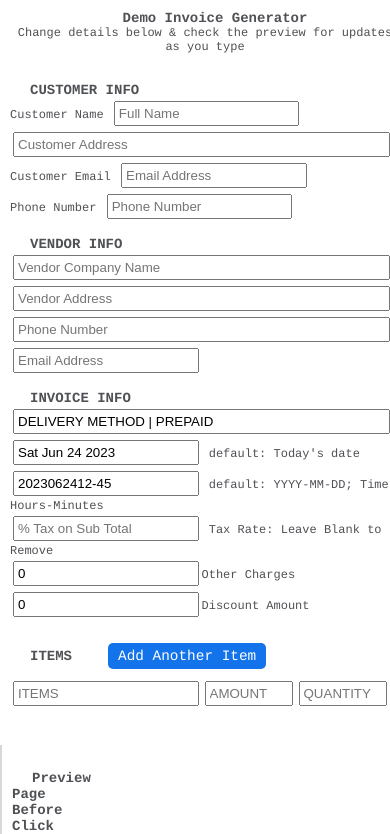
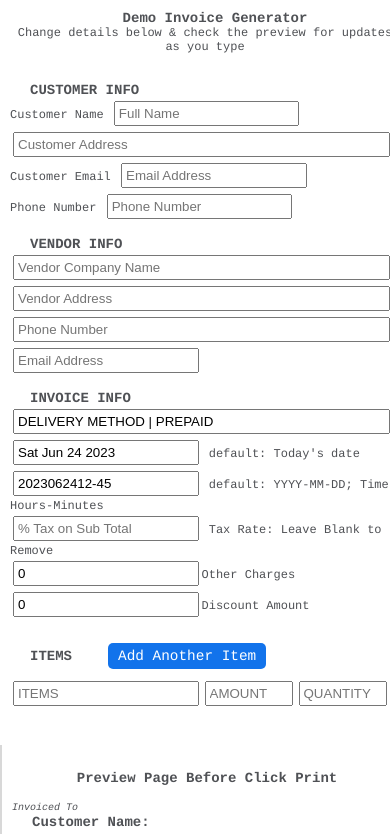
Before and after one commit to demoeyyo/demoGlobalinvoice, a plain HTML site: page index.html in a window 390 px wide. Shown: the top 834 px of the page. Drawn offline with Linux system fonts and the light colour scheme; a script that the page names is missing.

Commit message:
Update style.css

```diff
--- a/style.css
+++ b/style.css
@@ -204,6 +204,9 @@
              font-size: 12px;
              width: 370px;
          }
+          .pre {
+             width: 370px;
+         }
      }
 
      @media print {
```
